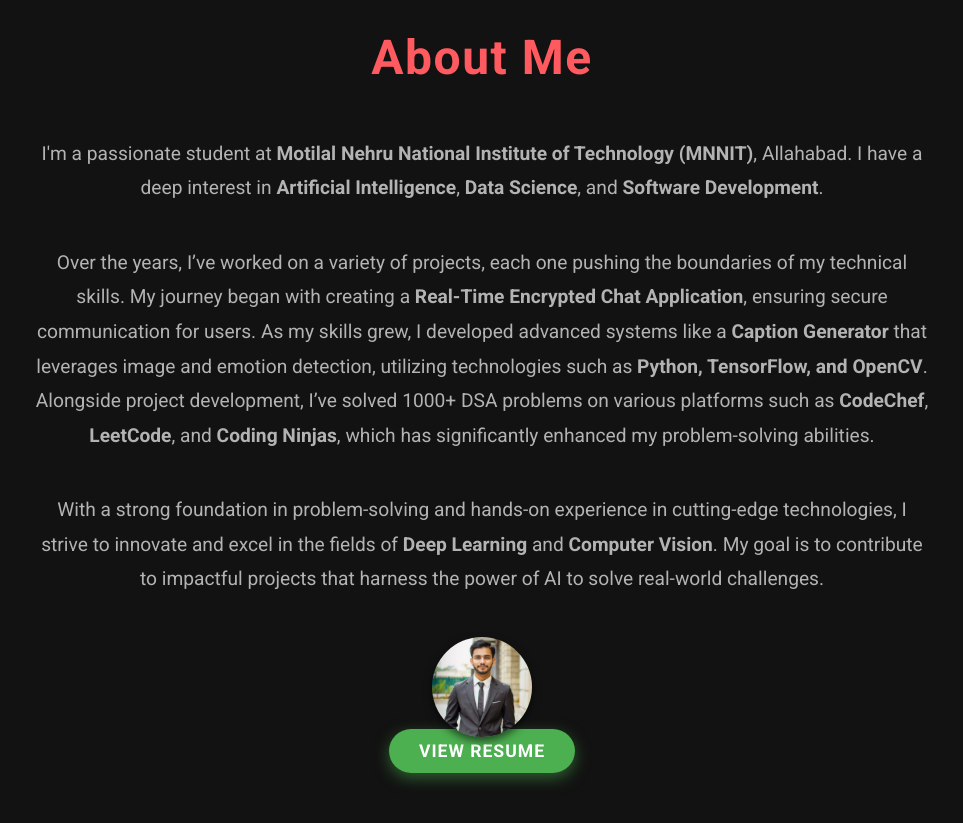
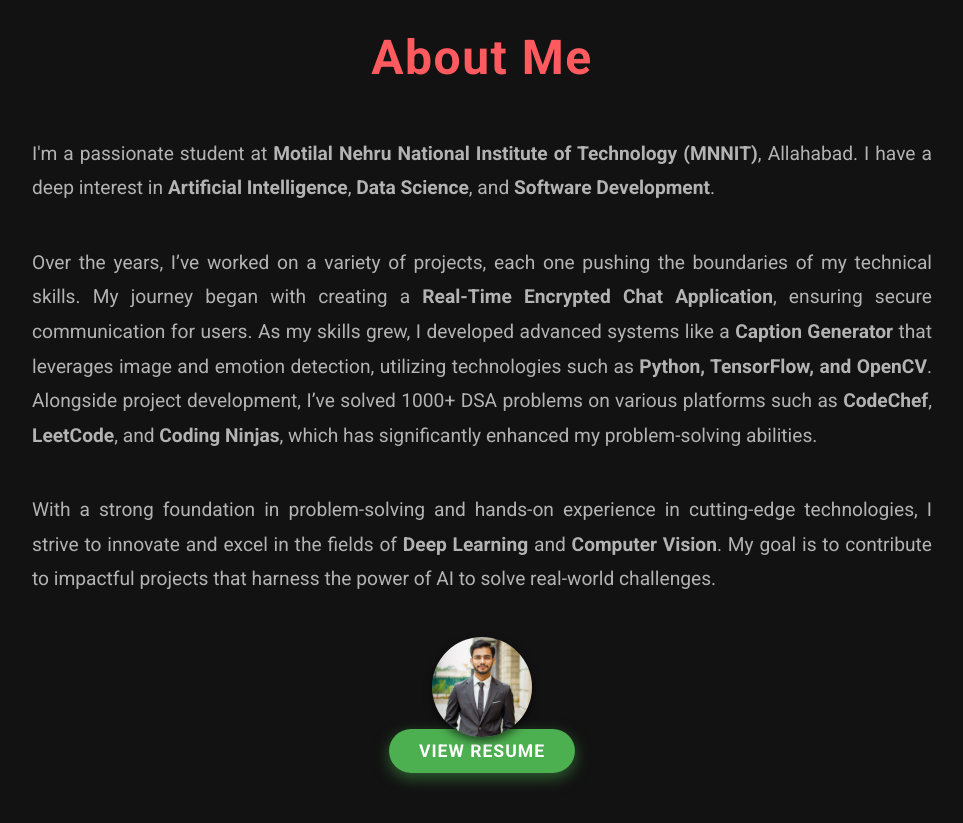
Before and after one commit to rishabhcse18/Portfolio, a plain HTML site: page index.html in a window 1280 px wide. Shown: the part 900-1723 px from the top of the page, without its empty margins (158-1121 px from the left). Drawn offline with nearby package versions, Linux system fonts and the light colour scheme.

Commit message:
index.html

```diff
--- a/index.html
+++ b/index.html
@@ -34,13 +34,13 @@
 <section id="about">
   <div class="container">
     <h2 data-aos="fade-up" data-aos-duration="1500">About Me</h2>
-    <p data-aos="fade-up" data-aos-duration="2000">
+   <p style="text-align: justify;" data-aos="fade-up" data-aos-duration="3000">
     I'm a passionate student at <strong>Motilal Nehru National Institute of Technology (MNNIT)</strong>, Allahabad. I have a deep interest in <strong>Artificial Intelligence</strong>, <strong>Data Science</strong>, and <strong>Software Development</strong>.
     </p>
-  <p data-aos="fade-up" data-aos-duration="3000">
+ <p style="text-align: justify;" data-aos="fade-up" data-aos-duration="3000">
   Over the years, I’ve worked on a variety of projects, each one pushing the boundaries of my technical skills. My journey began with creating a <strong>Real-Time Encrypted Chat Application</strong>, ensuring secure communication for users. As my skills grew, I developed advanced systems like a <strong>Caption Generator</strong> that leverages image and emotion detection, utilizing technologies such as <strong>Python, TensorFlow, and OpenCV</strong>. Alongside project development, I’ve solved 1000+ DSA problems on various platforms such as <strong>CodeChef</strong>, <strong>LeetCode</strong>, and <strong>Coding Ninjas</strong>, which has significantly enhanced my problem-solving abilities.
 </p>
-    <p data-aos="fade-up" data-aos-duration="3000">
+    <p style="text-align: justify;" data-aos="fade-up" data-aos-duration="3000">
       With a strong foundation in problem-solving and hands-on experience in cutting-edge technologies, I strive to innovate and excel in the fields of <strong>Deep Learning</strong> and <strong>Computer Vision</strong>. My goal is to contribute to impactful projects that harness the power of AI to solve real-world challenges.
     </p>
 <div class="about-image"">
```
